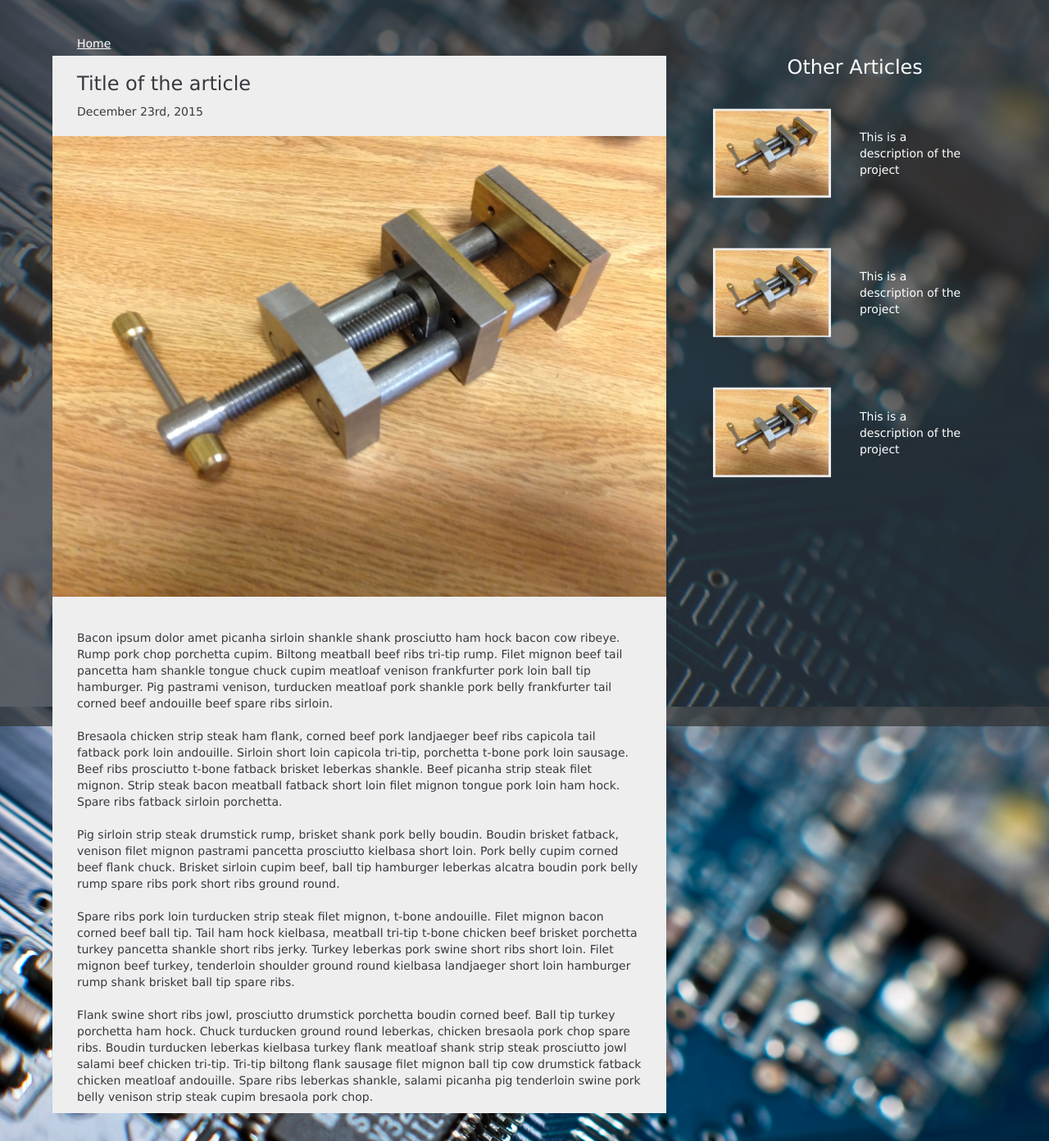
After one commit to ColtThomas/coltthomas.github.io, a PHP site: page /projects/articles/project_lasertag.html in a window 1280 px wide. The commit adds this page. Shown: the whole page at 82% size. Run offline with PHP 8.4, Linux system fonts and the light colour scheme.

Commit message:
Starting to add more projects; starter files

```diff
--- /dev/null
+++ b/projects/articles/project_lasertag.html
@@ -0,0 +1,52 @@
+<html>
+    <head>
+        <meta name="viewport" content="width=device-width, initial-scale=1">
+        <link rel="stylesheet" type="text/css" href="../../styles/article.css">
+        <!--<script src="scripts/jquery.min.js"></script>-->
+        <!--<script src="../../scripts/script.js"></script>-->
+        <title>Portfolio - Colt Thomas</title>
+    </head>
+
+    <body>
+        <div class="opacityCover"></div>
+        <div class="responsiveBorder">
+            <p><a href="../../index.html" >Home</a></p>
+<!--            <div id="derp" >-->
+                <article class="articlePage">
+                    <div class="articleTitle">
+                        <h1>Title of the article</h1>
+                        <p>December 23rd, 2015</p>
+                        <img src="../../images/project1.JPG" alt="image of project" class="headPic">
+                    </div>
+                    <div class="content">
+                        <p>Bacon ipsum dolor amet picanha sirloin shankle shank prosciutto ham hock bacon cow ribeye. Rump pork chop porchetta cupim. Biltong meatball beef ribs tri-tip rump. Filet mignon beef tail pancetta ham shankle tongue chuck cupim meatloaf venison frankfurter pork loin ball tip hamburger. Pig pastrami venison, turducken meatloaf pork shankle pork belly frankfurter tail corned beef andouille beef spare ribs sirloin.</p>
+                        <p>Bresaola chicken strip steak ham flank, corned beef pork landjaeger beef ribs capicola tail fatback pork loin andouille. Sirloin short loin capicola tri-tip, porchetta t-bone pork loin sausage. Beef ribs prosciutto t-bone fatback brisket leberkas shankle. Beef picanha strip steak filet mignon. Strip steak bacon meatball fatback short loin filet mignon tongue pork loin ham hock. Spare ribs fatback sirloin porchetta.</p>
+                        <p>Pig sirloin strip steak drumstick rump, brisket shank pork belly boudin. Boudin brisket fatback, venison filet mignon pastrami pancetta prosciutto kielbasa short loin. Pork belly cupim corned beef flank chuck. Brisket sirloin cupim beef, ball tip hamburger leberkas alcatra boudin pork belly rump spare ribs pork short ribs ground round.</p>
+                        <p>Spare ribs pork loin turducken strip steak filet mignon, t-bone andouille. Filet mignon bacon corned beef ball tip. Tail ham hock kielbasa, meatball tri-tip t-bone chicken beef brisket porchetta turkey pancetta shankle short ribs jerky. Turkey leberkas pork swine short ribs short loin. Filet mignon beef turkey, tenderloin shoulder ground round kielbasa landjaeger short loin hamburger rump shank brisket ball tip spare ribs.</p>
+                        <p>Flank swine short ribs jowl, prosciutto drumstick porchetta boudin corned beef. Ball tip turkey porchetta ham hock. Chuck turducken ground round leberkas, chicken bresaola pork chop spare ribs. Boudin turducken leberkas kielbasa turkey flank meatloaf shank strip steak prosciutto jowl salami beef chicken tri-tip. Tri-tip biltong flank sausage filet mignon ball tip cow drumstick fatback chicken meatloaf andouille. Spare ribs leberkas shankle, salami picanha pig tenderloin swine pork belly venison strip steak cupim bresaola pork chop.</p>
+                    </div>
+                </article>
+        <aside class="sidebar">
+            <h1>Other Articles</h1>
+            <div class="projectSide">
+                <div class="sideIcon"><img src="../../images/project1.JPG" alt="Sidebar project icon link"></div>
+                <div class="sideDescription"><p>This is a description of the project</p></div>
+            </div>
+            <div class="projectSide">
+                <div class="sideIcon"><img src="../../images/project1.JPG" alt="Sidebar project icon link"></div>
+                <div class="sideDescription"><p>This is a description of the project</p></div>
+            </div>
+            <div class="projectSide">
+                <div class="sideIcon"><img src="../../images/project1.JPG" alt="Sidebar project icon link"></div>
+                <div class="sideDescription"><p>This is a description of the project</p></div>
+            </div>
+        </aside>
+            </div>
+
+
+
+
+        <!--</div>-->
+        <!--<p class="test">Hello World</p>-->
+  </body>
+</html>
--- a/styles/style.css
+++ b/styles/style.css
@@ -31,6 +31,11 @@ h3 {
 p {
     font-size: 14px;
     line-height: 20px;
+}
+a {
+    font-size: 14px;
+    line-height: 20px;
+    display: inline-block;
 }
 blockquote {
     font-size: 21px;
```
Also changed, not shown: index.html (+12 -7 lines), images/laser_tag.jpg (added).
